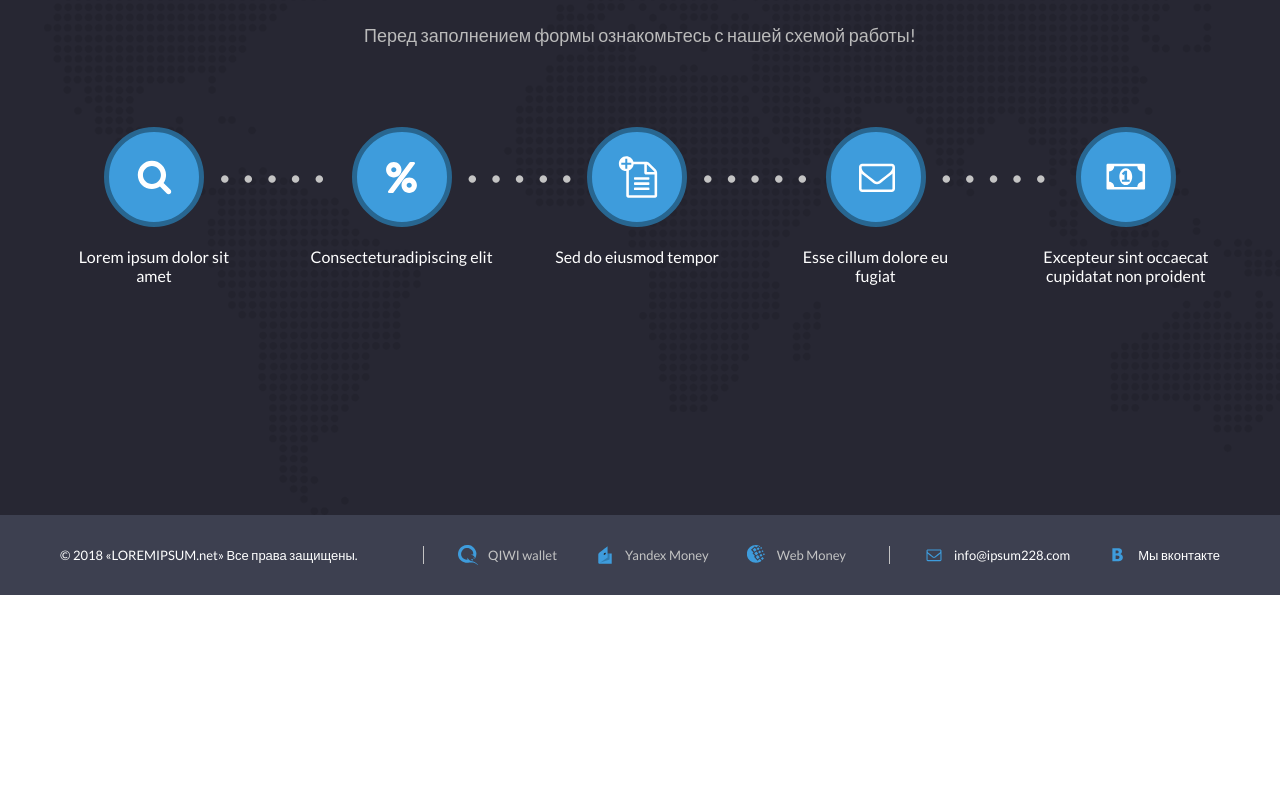
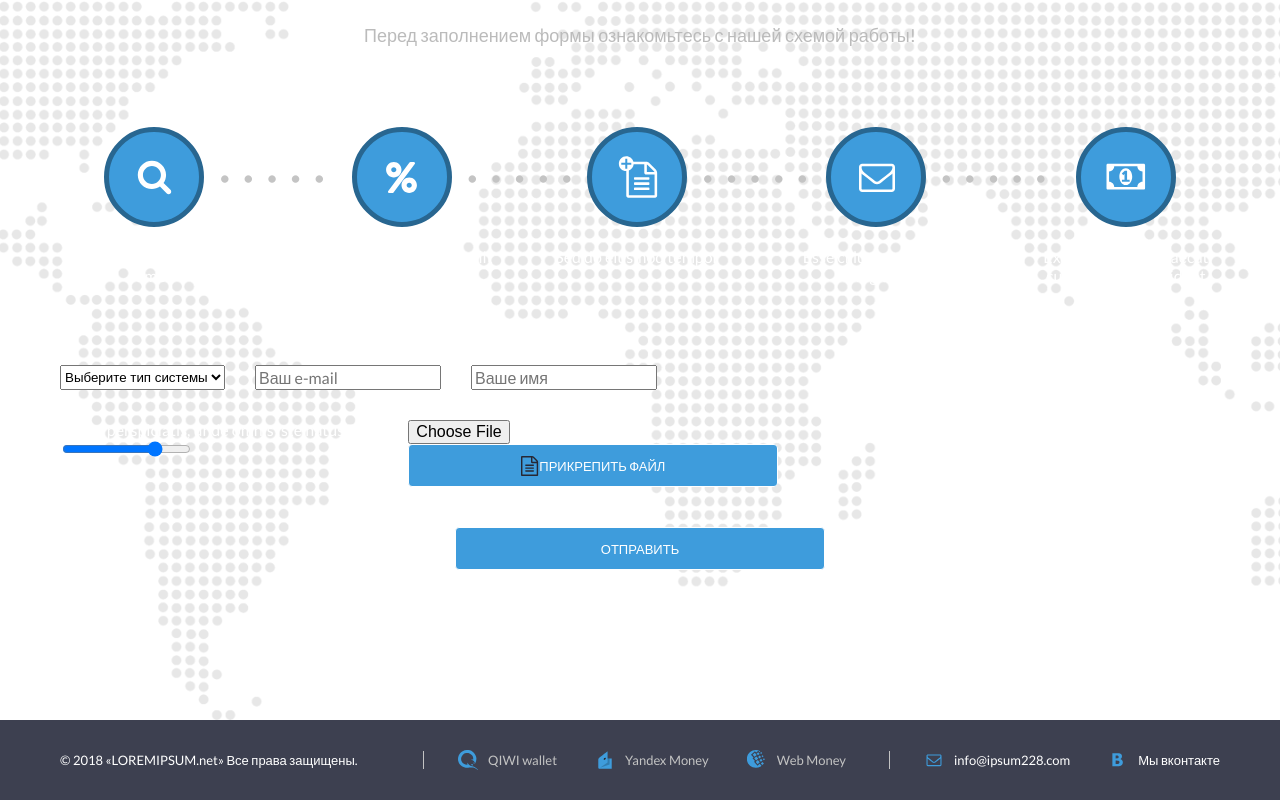
Before and after one commit to MariyaN23/placing-order-page, a website built with Vite: page index.html in a window 1280 px wide. Shown: the part 892-1692 px from the top of the page. Before the commit the page ends 1487 px from the top, so only its background shows below. Built offline with nearby package versions, Linux system fonts and the light colour scheme.

Commit message:
add form

```diff
--- a/index.html
+++ b/index.html
@@ -62,7 +62,7 @@
             </div>
             <div class="banner__actions">
                 <button type="button" class="banner__btn btn">Заказать</button>
-                <button type="button" class="banner__btn btn btn__secondary">Подробнее</button>
+                <button type="button" class="banner__btn btn btn--secondary">Подробнее</button>
             </div>
         </div>
     </section>
@@ -108,7 +108,41 @@
                     <p class="order__step-text">Excepteur sint occaecat cupidatat non proident</p>
                 </div>
             </div>
-
+            <form class="order__form" action="#" method="POST">
+                <div class="order__form-group">
+                    <select aria-label="Выберите тип системы" name="system_type" id="system-type" class="order__select"
+                            required>
+                        <option value="" disabled selected>Выберите тип системы</option>
+                        <option value="type1">Sed ut perspiciatis</option>
+                        <option value="type2">Nemo enim ipsam</option>
+                        <option value="type3">Et harum quidem</option>
+                        <option value="type3">Itaque earum rerum</option>
+                    </select>
+                    <input aria-label="E-mail" type="email" name="email" id="email" placeholder="Ваш e-mail" required>
+                    <input aria-label="Имя" type="text" name="name" id="name" placeholder="Ваше имя" required>
+                </div>
+                <div class="order__form-group">
+                    <div class="order__range-wrapper">
+                        <div class="order__range-header">
+                            <label for="percent" class="order__label">Sed ut perspiciatis, unde omnis iste natus</label>
+                            <output for="percent" class="order__range-value">75%</output>
+                        </div>
+                        <input type="range" name="percent" id="percent" class="order__range" min="0" max="100" step="1"
+                               value="75">
+                    </div>
+                    <div class="order__file-wrapper">
+                        <input name="attachment" id="attachment" type="file" class="order__file-input"/>
+                        <label for="attachment" class="btn btn--secondary order__file-label">
+                            <img src="./assets/icons/attachment.svg" alt="Иконка вложения" class="order__file-icon"
+                                 aria-hidden="true">
+                            Прикрепить файл
+                        </label>
+                    </div>
+                </div>
+                <button type="submit" class="btn btn--primary order__submit-btn">
+                    Отправить
+                </button>
+            </form>
         </div>
     </section>
 </main>
--- a/styles/base/_colors.scss
+++ b/styles/base/_colors.scss
@@ -1,7 +1,8 @@
 $color-white: #ffffff;
 $color-black: #000000;
+$color-input-bg: rgba(255, 255, 255, 0.85);
 $color-header-bg: rgba(16, 16, 29, 0.9);
-$color-content-bg: rgba(16, 16, 29, 0.9);
+$color-content-bg: #272733;
 $color-footer-bg: #3d4050;
 $color-accent: #43abf0;
 $color-accent-dark: #3e9cdc;
--- a/styles/components/_banner.scss
+++ b/styles/components/_banner.scss
@@ -1,7 +1,6 @@
 @use "../base" as *;
 
 .banner {
-  background-color: $color-content-bg;
 
   @include respond-to("desktop") {
     aspect-ratio: 1920 / 850;
--- a/styles/components/_order.scss
+++ b/styles/components/_order.scss
@@ -1,7 +1,6 @@
 @use "../base" as *;
 
 .order {
-  background-color: $color-content-bg;
 
   &__container {
     padding: 20px 0 20px;
@@ -100,4 +99,26 @@
     text-align: center;
     max-width: 188px;
   }
+
+  &__form-group {
+    margin-top: 30px;
+    display: flex;
+    flex-direction: column;
+    gap: 30px;
+
+    @include respond-to("tablet") {
+      flex-direction: row;
+    }
+  }
+
+  &__file-wrapper {
+    width: 100%;
+    max-width: 370px;
+  }
+
+  &__submit-btn {
+    margin: 40px auto 0;
+    width: 100%;
+    max-width: 370px;
+  }
 }
```
